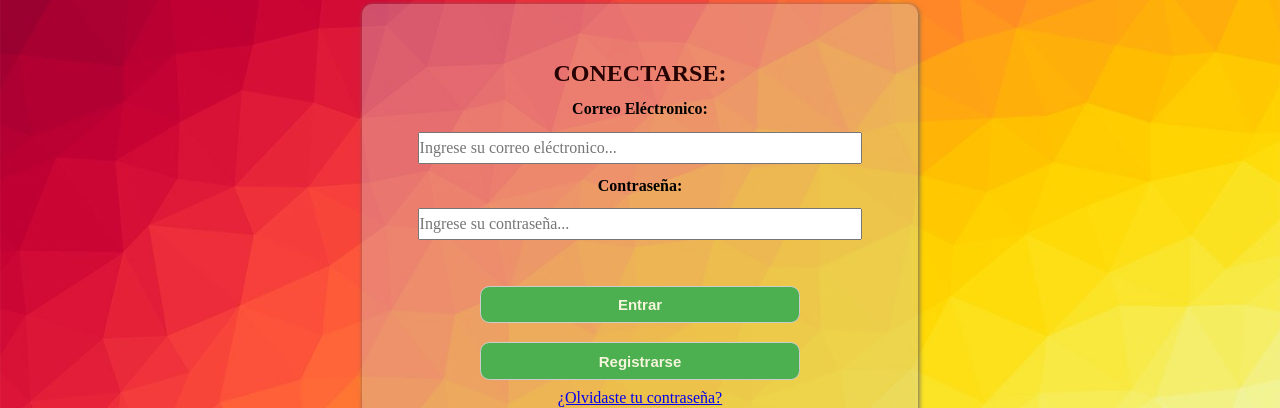
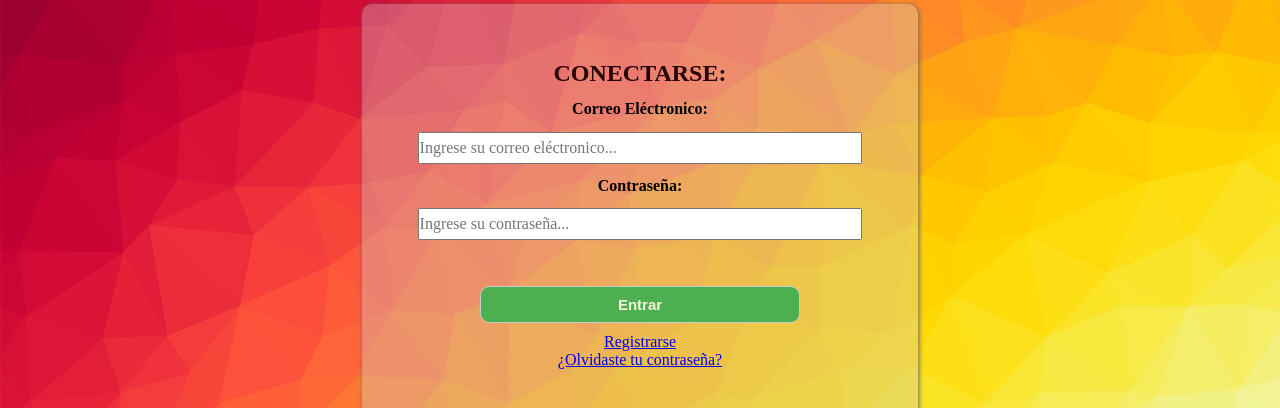
Before and after one commit to Chukin95/Chukin95, a plain HTML site: page conectarse.html in a window 1280 px wide. Shown: the part 318-726 px from the top of the page. Drawn offline with Linux system fonts and the light colour scheme; files whose address does not match are found by name.

Commit message:
Update conectarse.html

```diff
--- a/conectarse.html
+++ b/conectarse.html
@@ -39,9 +39,7 @@
                     <label class="form-text" for="clave">Contraseña: </label><input type="password" name="clave" placeholder="Ingrese su contraseña...">
                     <br><br>
                     <button class="form-button" type="submit" value="Enviar">Entrar</button>
-                    <a href="registro.html">
-                        <button class="form-button">Registrarse</button>
-                    </a>
+                    <a href="registro.html">Registrarse</a>
                     <a href="contacto.html">¿Olvidaste tu contraseña?</a>
                 </form>
             </div>
```
